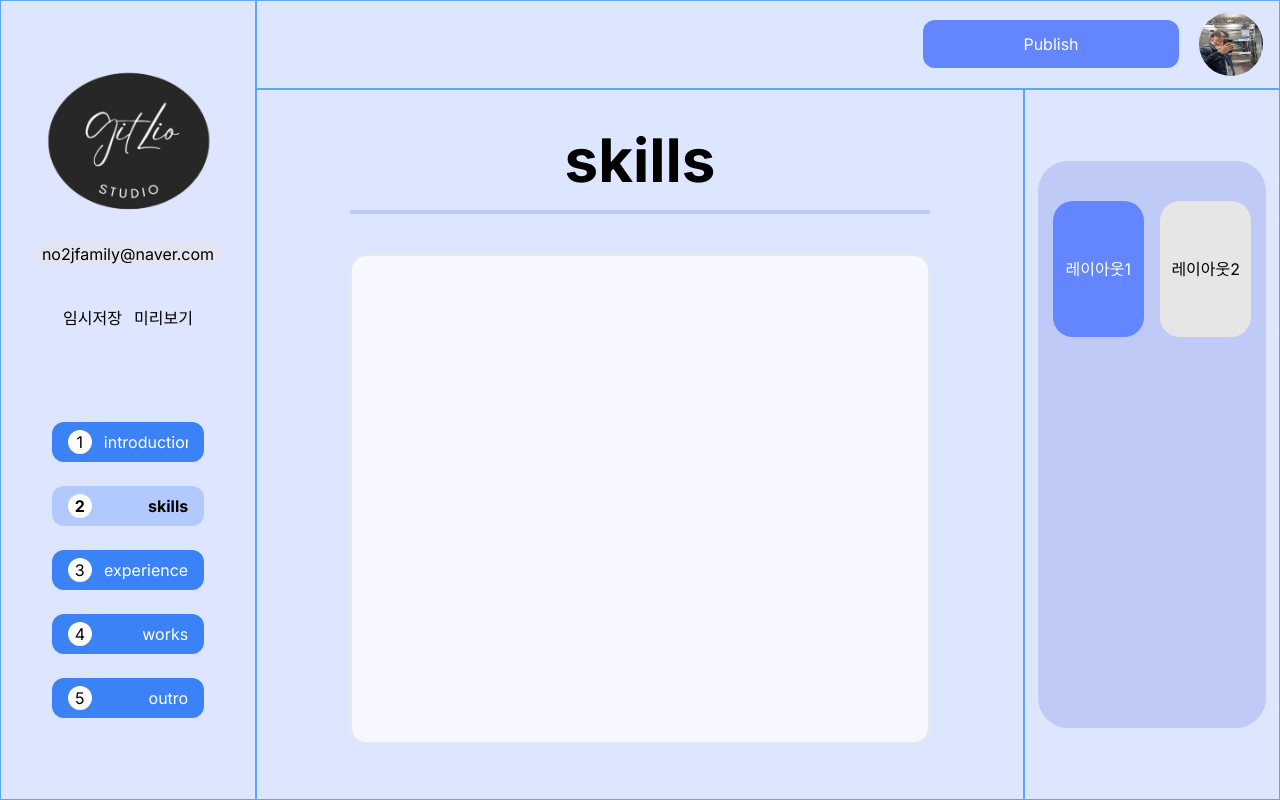
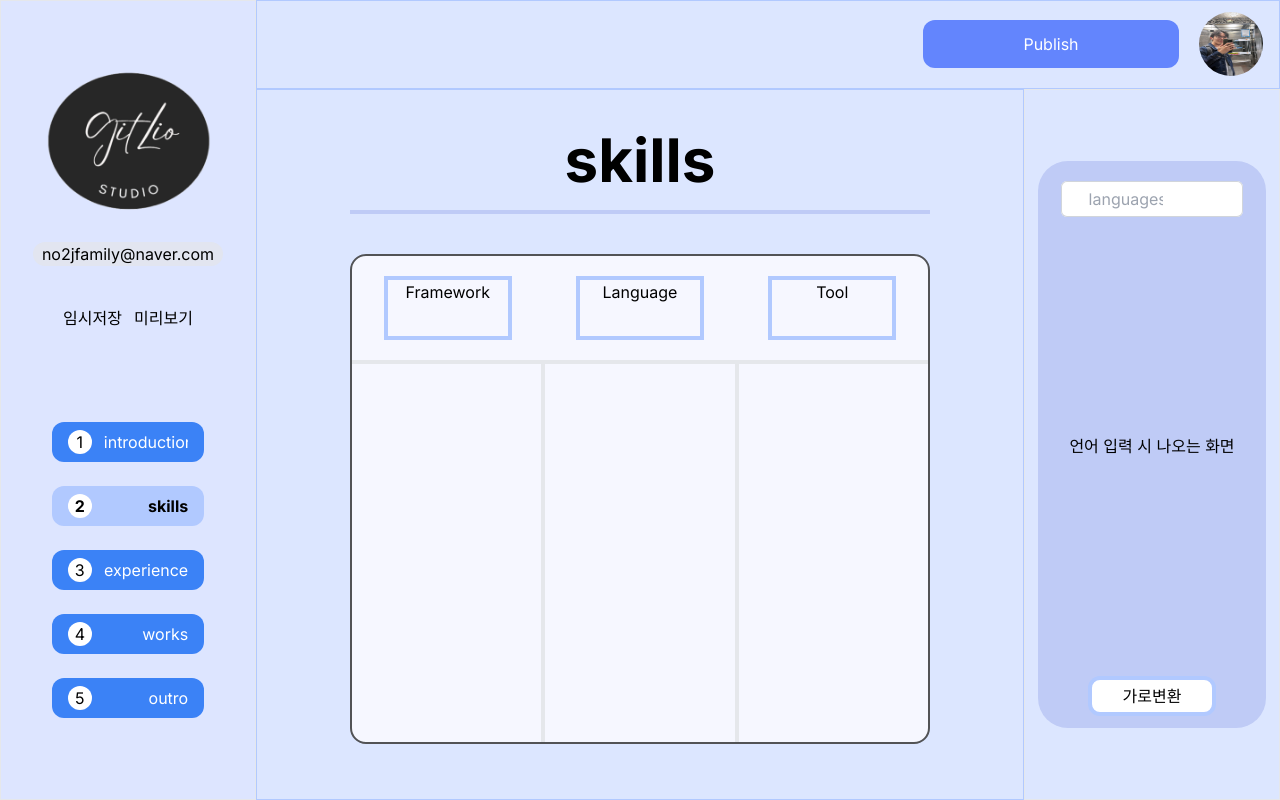
Before and after one commit to TU-GitLio/frontend, a Next.js app in the folder gitlio/: page /skills in a window 1280 px wide. Built offline with nearby package versions, Linux system fonts and the light colour scheme.

Commit message:
feat: skills 입력 부분 초기 디자인

```diff
--- a/gitlio/app/(edit)/skills/page.tsx
+++ b/gitlio/app/(edit)/skills/page.tsx
@@ -7,24 +7,48 @@ export default function SkillsPage() {
   return (
     <>
       <div className="w-full h-full grid bg-[#DDE5FF] grid-cols-5 grid-rows-9">
-        <div className="flex justify-center row-span-9 col-span-1 relative h-full border border-blue-400">
+        <div className="flex justify-center row-span-9 col-span-1 relative h-full border border-#B1C9FF]">
           <SideBar />
         </div>
         <Header />
-        <div className="col-span-3 row-span-8 h-full bg-[#DCE6FF] border border-blue-400">
+        <div className="col-span-3 row-span-8 h-full bg-[#DCE6FF] border border-[#B1C9FF]">
           <div className="flex flex-col h-full items-center px-5 ">
             <Title />
-            <EditBuilder />
+            <EditBuilder>
+              <div className="flex flex-row justify-around mt-5 pb-5 border-b-4">
+                <div className="w-32 h-16 border-[#B1C9FF] border-4 text-center">
+                  Framework
+                </div>
+                <div className="w-32 h-16 border-[#B1C9FF] border-4 text-center">
+                  Language
+                </div>
+                <div className="w-32 h-16 border-[#B1C9FF] border-4 text-center">
+                  Tool
+                </div>
+              </div>
+              <div className="flex flex-row justify-evenly h-[calc(100%-108px)]">
+                <div className="shrink-0 basis-38 border-r-4 text-center"></div>
+                <div className="shrink-0 basis-38 border-r-4 text-center"></div>
+              </div>
+            </EditBuilder>
           </div>
         </div>
 
-        <div className="flex justify-center items-center col-span-1 row-span-8 h-full bg-[#DCE6FF] border border-blue-400">
-          <div className="w-[90%] h-[80%] bg-[#BFCBF6] rounded-[30px] flex justify-center">
-            <div className="w-[40%] h-[24%] bg-[#6385FD] rounded-[20px] flex items-center text-center justify-center ml-0 mt-10 text-white">
-              레이아웃1
+        <div className="flex flex-col justify-center items-center col-span-1 row-span-8 h-full bg-[#DCE6FF] border border-#B1C9FF]">
+          <div className="w-[90%] h-4/5 bg-[#BFCBF6] rounded-[30px] flex flex-col items-center justify-between">
+            <div className="flex flex-row justify-evenly items-center mt-5">
+              <input
+                className="block w-4/5 rounded-md border-0 py-1.5 pl-7 pr-20 text-gray-900 ring-1 ring-inset ring-gray-300 placeholder:text-#B1C9FF] focus:ring-2 focus:ring-inset focus:ring-indigo-600 sm:text-sm sm:leading-6"
+                placeholder="languages.."
+              />
             </div>
-            <div className="w-[40%] h-[24%] bg-[#E6E6E6] rounded-[20px] flex items-center text-center justify-center ml-4 mt-10 ">
-              레이아웃2
+
+            <div>
+              <div>언어 입력 시 나오는 화면</div>
+            </div>
+
+            <div className="flex flex-row justify-center items-center mb-3 w-32 h-10 rounded-xl cursor-pointer border-[#B1C9FF] bg-white text-black border-4">
+              가로변환
             </div>
           </div>
         </div>
--- a/gitlio/components/EditBuilder.tsx
+++ b/gitlio/components/EditBuilder.tsx
@@ -6,8 +6,8 @@ interface EditBuilderProps {
 
 const EditBuilder: React.FC<EditBuilderProps> = ({ children }) => {
   return (
-    <div className="flex flex-col justify-start w-4/5 h-full">
-      <div className="w-full h-[90%] bg-[#F6F7FF] border-2 rounded-2xl ">
+    <div className="flex flex-col justify-start items-start w-4/5 h-full">
+      <div className="w-full h-[90%] bg-[#F6F7FF] border-[#525356] border-2 rounded-2xl ">
         {children}
       </div>
     </div>
--- a/gitlio/components/EditHeader.tsx
+++ b/gitlio/components/EditHeader.tsx
@@ -4,7 +4,7 @@ import PublishBtn from "./PublishBtn";
 
 export default function EditHeader() {
   return (
-    <div className="flex items-center justify-end col-span-4 row-span-1 w-full h-full bg-[#DCE6FF] border border-blue-400 px-4">
+    <div className="flex items-center justify-end col-span-4 row-span-1 w-full h-full bg-[#DCE6FF] border border-[#B1C9FF] px-4">
       <PublishBtn />
       <div className="ml-5 w-16 h-16">
         <img className="w-full h-full rounded-full" src="/gdsc.jpg"></img>
--- a/gitlio/tailwind.config.ts
+++ b/gitlio/tailwind.config.ts
@@ -19,6 +19,7 @@ const config: Config = {
       md: { min: "620px", max: "1023px" },
       lg: { min: "1080px" },
     },
+    mode: "jit",
   },
   plugins: [],
 };
```
